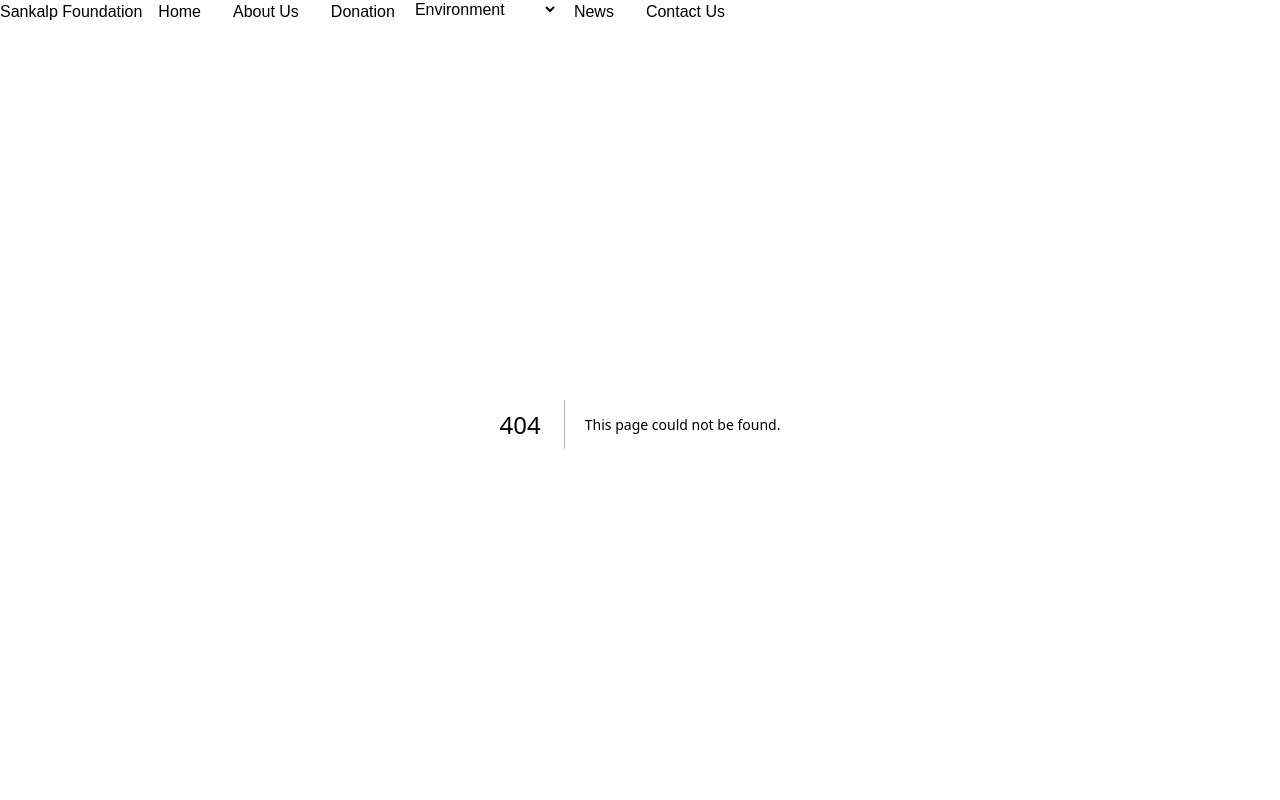
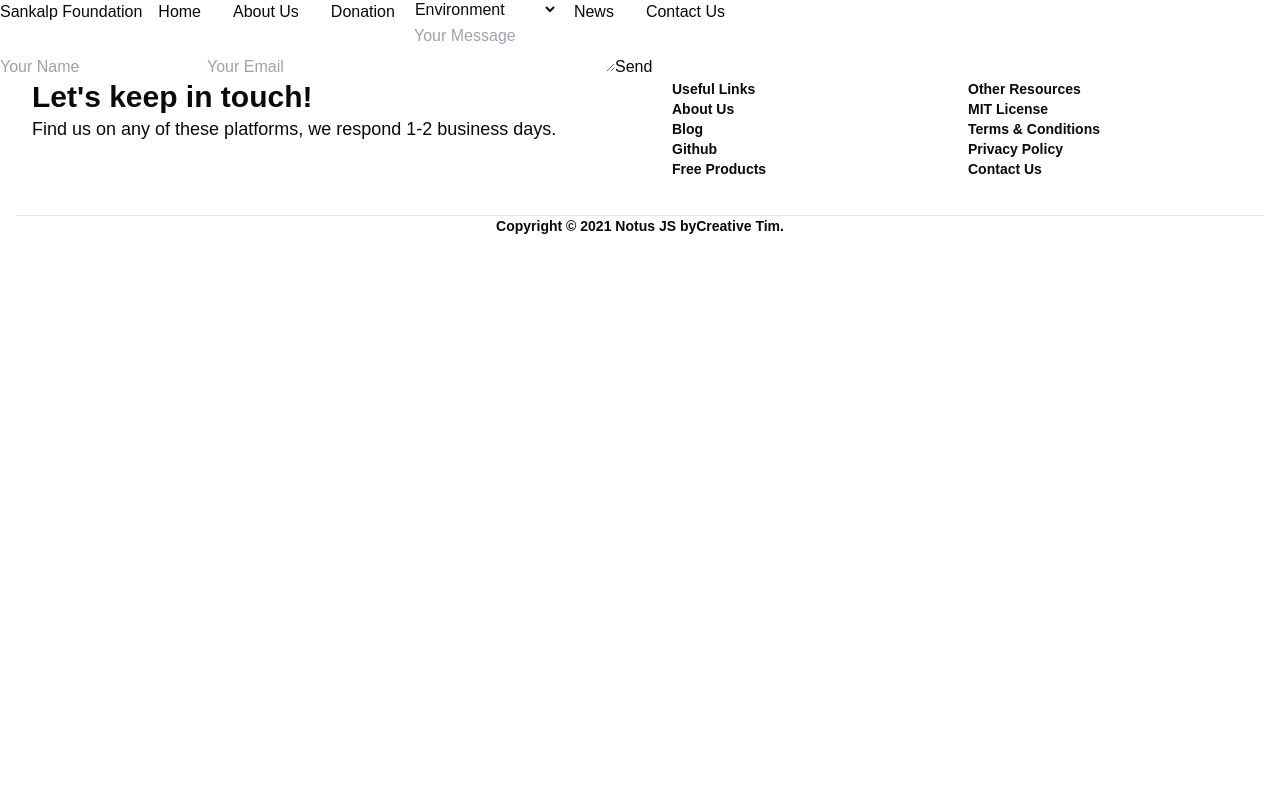
Before and after one commit to Akshay-Shende/sankalp_found, a Next.js app: page /contact-form in a window 1280 px wide. Before the commit this address had no page. Shown: the top 800 px of the page. Built offline with nearby package versions, Linux system fonts and the light colour scheme.

Commit message:
for mailing

```diff
--- a/package.json
+++ b/package.json
@@ -17,6 +17,7 @@
     "clsx": "^2.1.1",
     "lucide-react": "^0.454.0",
     "next": "15.0.2",
+    "nodemailer": "^6.9.16",
     "react": "^18.3.1",
     "react-dom": "^18.3.1",
     "tailwind-merge": "^2.5.4",
--- /dev/null
+++ b/src/app/api/contact/route.js
@@ -0,0 +1,37 @@
+// src/app/api/contact/route.js
+import nodemailer from 'nodemailer';
+import conf from '@/app/config';
+export async function POST(req) {
+  debugger
+  const { name, email, message } = await req.json();
+console.log(name,email,message +"---->");
+
+console.log(conf.email);
+console.log(conf.emailPassword);
+
+  // Create Nodemailer transporter
+  const transporter = nodemailer.createTransport({
+    service: 'gmail', // e.g., you can use Gmail, or set up with a custom SMTP server
+    auth: {
+      user: process.env.EMAIL_USER,
+      pass: process.env.EMAIL_PASS,
+    },
+  });
+
+  try {
+    await transporter.sendMail({
+      from: email,
+      to: process.env.EMAIL_TO, // Your email address to receive contact form submissions
+      subject: `New Contact Form Submission from ${name}`,
+      text: message,
+      html: `<p><strong>Name:</strong> ${name}</p>
+             <p><strong>Email:</strong> ${email}</p>
+             <p><strong>Message:</strong><br>${message}</p>`,
+    });
+
+    return new Response(JSON.stringify({ message: 'Email sent successfully' }), { status: 200 });
+  } catch (error) {
+    console.error(error);
+    return new Response(JSON.stringify({ message: 'Failed to send email' }), { status: 500 });
+  }
+}
--- /dev/null
+++ b/src/app/config.js
@@ -0,0 +1,6 @@
+const conf = {
+  email:  process.env.EMAIL_USER,
+  emailPassword : process.env.EMAIL_PASS,
+  emailTo : process.env.EMAIL_TO
+}
+export default conf;
--- /dev/null
+++ b/src/app/contact-form/page.jsx
@@ -0,0 +1,63 @@
+// components/ContactForm.js
+"use client"
+import { useState } from 'react';
+
+export default function ContactForm() {
+  const [formData, setFormData] = useState({ name: '', email: '', message: '' });
+  const [status, setStatus] = useState('');
+
+  const handleChange = (e) => {
+    setFormData({ ...formData, [e.target.name]: e.target.value });
+  };
+
+  const handleSubmit = async (e) => {
+    e.preventDefault();
+    setStatus('Sending...');
+    const response = await fetch('/api/contact', {
+      method: 'POST',
+      headers: {
+        'Content-Type': 'application/json',
+      },
+      body: JSON.stringify(formData),
+    });
+
+    if (response.ok) {
+      setStatus('Message sent successfully!');
+      setFormData({ name: '', email: '', message: '' });
+    } else {
+        console.log(response);
+
+      setStatus('Failed to send message.');
+    }
+  };
+
+  return (
+    <form onSubmit={handleSubmit}>
+      <input
+        type="text"
+        name="name"
+        placeholder="Your Name"
+        value={formData.name}
+        onChange={handleChange}
+        required
+      />
+      <input
+        type="email"
+        name="email"
+        placeholder="Your Email"
+        value={formData.email}
+        onChange={handleChange}
+        required
+      />
+      <textarea
+        name="message"
+        placeholder="Your Message"
+        value={formData.message}
+        onChange={handleChange}
+        required
+      />
+      <button type="submit">Send</button>
+      <p>{status}</p>
+    </form>
+  );
+}
--- a/src/app/contact-us/page.jsx
+++ b/src/app/contact-us/page.jsx
@@ -1,6 +1,35 @@
-import React from 'react';
+"use client"
+import React, { useState } from 'react';
 
 const Page = () => {
+  const [formData, setFormData] = useState({ name: '', email: '', message: '' });
+  const [status, setStatus] = useState('');
+
+  const handleInputChange = (e) => {
+    const { name, value } = e.target;
+    setFormData((prevData) => ({ ...prevData, [name]: value }));
+  };
+
+  const handleSubmit = async (e) => {
+    e.preventDefault();
+    setStatus('Sending...');
+    const response = await fetch('/api/contact', {
+      method: 'POST',
+      headers: {
+        'Content-Type': 'application/json',
+      },
+      body: JSON.stringify(formData),
+    });
+
+    if (response.ok) {
+      setStatus('Message sent successfully!');
+      setFormData({ name: '', email: '', message: '' });
+    } else {
+      console.log(response);
+      setStatus('Failed to send message.');
+    }
+  };
+
   return (
     <div className="bg-gray-100 font-sans leading-relaxed tracking-wide">
 
@@ -10,7 +39,7 @@ const Page = () => {
         <div className="container relative z-10 mx-auto px-6 text-center">
           <h1 className="text-white text-4xl font-bold">Contact Us</h1>
           <p className="mt-4 text-lg">
-          We’d love to hear from you! Whether you have a question, want to volunteer, or just want to connect.
+            We’d love to hear from you! Whether you have a question, want to volunteer, or just want to connect.
           </p>
         </div>
       </section>
@@ -28,23 +57,48 @@ const Page = () => {
       {/* Contact Form Section */}
       <section className="max-w-3xl mx-auto mb-12 bg-white shadow-md rounded-lg p-6">
         <h3 className="text-2xl font-bold text-green-600 mb-6 text-center">Send Us a Message</h3>
-        <form className="space-y-4">
+        <form className="space-y-4" onSubmit={handleSubmit}>
           <div>
             <label className="block text-gray-600" htmlFor="name">Full Name</label>
-            <input type="text" id="name" className="w-full px-4 py-2 border rounded-md focus:outline-none focus:ring-2 focus:ring-green-600"/>
+            <input
+              type="text"
+              id="name"
+              name="name"
+              value={formData.name}
+              onChange={handleInputChange}
+              className="w-full px-4 py-2 border rounded-md focus:outline-none focus:ring-2 focus:ring-green-600"
+            />
           </div>
           <div>
             <label className="block text-gray-600" htmlFor="email">Email</label>
-            <input type="email" id="email" className="w-full px-4 py-2 border rounded-md focus:outline-none focus:ring-2 focus:ring-green-600"/>
+            <input
+              type="email"
+              id="email"
+              name="email"
+              value={formData.email}
+              onChange={handleInputChange}
+              className="w-full px-4 py-2 border rounded-md focus:outline-none focus:ring-2 focus:ring-green-600"
+            />
           </div>
           <div>
             <label className="block text-gray-600" htmlFor="message">Message</label>
-            <textarea id="message" rows="4" className="w-full px-4 py-2 border rounded-md focus:outline-none focus:ring-2 focus:ring-green-600"></textarea>
+            <textarea
+              id="message"
+              name="message"
+              rows="4"
+              value={formData.message}
+              onChange={handleInputChange}
+              className="w-full px-4 py-2 border rounded-md focus:outline-none focus:ring-2 focus:ring-green-600"
+            ></textarea>
           </div>
-          <button type="submit" className="w-full bg-green-600 text-white px-4 py-2 rounded-md font-semibold hover:bg-green-700 transition duration-300">
+          <button
+            type="submit"
+            className="w-full bg-green-600 text-white px-4 py-2 rounded-md font-semibold hover:bg-green-700 transition duration-300"
+          >
             Submit
           </button>
         </form>
+        {status && <p className="text-center mt-4">{status}</p>}
       </section>
 
       {/* Location Section */}
@@ -56,7 +110,7 @@ const Page = () => {
         <div className="relative w-full h-64 bg-gray-200 rounded-md overflow-hidden">
           {/* Replace src with actual Google Maps embed link if available */}
           <iframe
-            src="https://www.google.com/maps/embed?pb=!1m18!1m12!1m3!1d387190.27991414944!2d-74.25986638662794!3d40.69767006484998!2m3!1f0!2f0!3f0!3m2!1i1024!2i768!4f13.1!3m3!1m2!1s0x0%3A0x0!2zMzLCsDQxJzUwLjciTiA3NMKwMTUnMzguOCJX!5e0!3m2!1sen!2sin!4v1618307578820!5m2!1sen!2sin"
+            src="https://www.google.com/maps/embed?pb=!1m18!1m12!1m3!1d387190.27991414944!2d-74.25986638662794!3d40.69767006484998!2m3!1f0!2f0!3f0!3m2!1i1024!2i768!4f13.1!3m3!1m2!1s0x0%3A0x0!2zMzLCsDQxNjAuOCIgTiA3NMKwMTUnMzguOCJX!5e0!3m2!1sen!2sin!4v1618307578820!5m2!1sen!2sin"
             width="100%"
             height="100%"
             style={{ border: 0 }}
```
Also changed, not shown: 1 other file (tests, documents, lock files or other folders).
